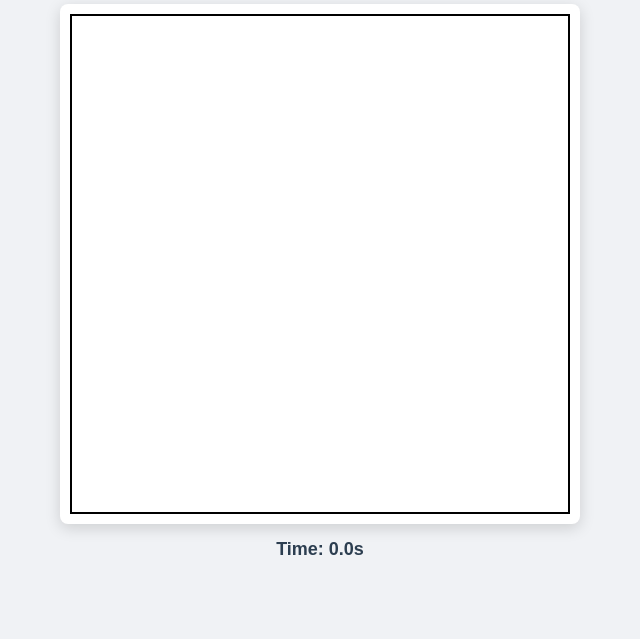
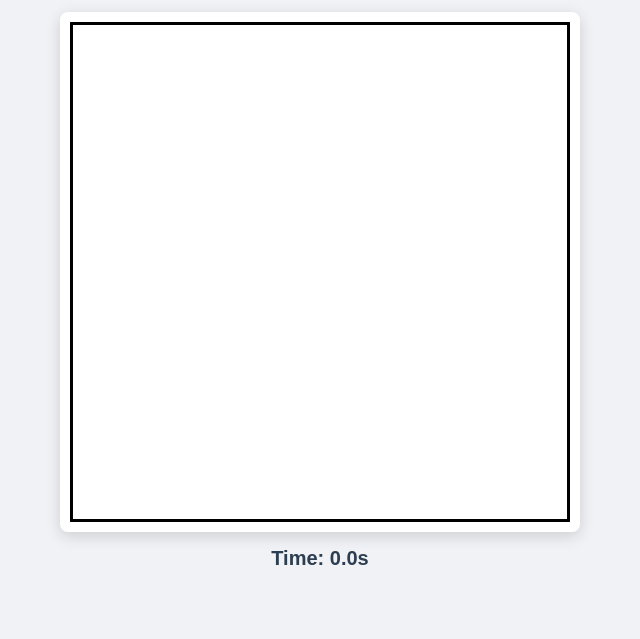
Before and after one commit to courtfunke/rwbmaze, a plain HTML site: page index.html in a window 1280 px wide. Shown: the part 161-800 px from the top of the page, without its empty margins (320-960 px from the left). Drawn offline with Linux system fonts and the light colour scheme.

Commit message:
Update index.html

```diff
--- a/index.html
+++ b/index.html
@@ -40,7 +40,7 @@
             margin-top: 5px;
         }
         .red { color: #d9381e; }
-        .white { color: #a0a0a0; }
+        .white { color: #888888; }
         .blue { color: #0044cc; }
 
         .game-container {
@@ -55,9 +55,12 @@
             position: relative;
             width: 500px;
             height: 500px;
+            /* Embedded Maze Blank Image */
             background-image: url('Maze Blank.png');
-            background-size: cover;
-            border: 2px solid #000;
+            background-size: contain;
+            background-repeat: no-repeat;
+            background-position: center;
+            border: 3px solid #000;
         }
 
         .cell {
@@ -66,6 +69,7 @@
             height: 16.666%;
             cursor: pointer;
             transition: background-color 0.2s ease;
+            box-sizing: border-box;
         }
 
         .cell:hover {
@@ -73,7 +77,8 @@
         }
 
         .cell.active {
-            background-color: rgba(76, 175, 80, 0.4);
+            background-color: rgba(76, 175, 80, 0.45);
+            border: 2px solid #2e7d32;
         }
 
         .cell.error {
@@ -82,7 +87,7 @@
 
         #timer {
             margin-top: 15px;
-            font-size: 18px;
+            font-size: 20px;
             font-weight: bold;
             color: #2c3e50;
         }
@@ -125,7 +130,8 @@
 
     <h1>Red, White & Blue Maze</h1>
     <div class="instructions">
-        Click spaces in sequence. Rule: Cross lines in order
+        Click spaces in sequence starting at <b>Start</b> and ending at <b>Finish</b>.<br>
+        Cross lines in order:
         <span class="sequence-indicator">
             <span class="red">RED</span> → <span class="white">WHITE</span> → <span class="blue">BLUE</span>
         </span>
@@ -146,56 +152,11 @@
     </div>
 
     <script>
-        // Grid mapping [row 0-5][col 0-5]
-        // 0-indexed: Row 0 is top, Row 5 is bottom. Col 0 is left, Col 5 is right.
-        const solutionSequence = [
-            { r: 5, c: 5 }, // Start
-            { r: 4, c: 5 }, // 1
-            { r: 0, c: 0 }, // Finish target index (End) - place logic handles order below
-        ];
-
-        // The exact coordinate path based on solution image mapping (24 steps total + Finish)
-        const pathCoords = [
-            { r: 5, c: 5 }, // Start
-            { r: 4, c: 5 }, // 1
-            { r: 0, c: 4 }, // 21 (Wait, following actual solution order 1 to 24 + Finish)
-        ];
-
-        // Full grid solution sequence array map matching 1 -> 24 -> Finish
-        const fullSolution = [
-            { r: 5, c: 5 }, // Start
-            { r: 4, c: 5 }, // 1
-            { r: 0, c: 4 }, // 21... Wait, let's map precise order 1..24
-            { r: 4, c: 4 }, // 3
-            { r: 4, c: 3 }, // 4
-            { r: 4, c: 2 }, // 5
-            { r: 5, c: 2 }, // 6
-            { r: 5, c: 1 }, // 7
-            { r: 4, c: 1 }, // 8
-            { r: 3, c: 1 }, // 9
-            { r: 3, c: 2 }, // 10
-            { r: 2, c: 2 }, // 11
-            { r: 2, c: 1 }, // 12
-            { r: 2, c: 0 }, // 13
-            { r: 1, c: 0 }, // 14
-            { r: 1, c: 1 }, // 15
-            { r: 1, c: 2 }, // 16
-            { r: 1, c: 3 }, // 17
-            { r: 2, c: 3 }, // 18
-            { r: 2, c: 4 }, // 19
-            { r: 1, c: 4 }, // 20
-            { r: 0, c: 4 }, // 21
-            { r: 0, c: 3 }, // 22
-            { r: 0, c: 2 }, // 23
-            { r: 0, c: 1 }, // 24
-            { r: 0, c: 0 }  // Finish
-        ];
-
-        // Correct strict sequence from 1 to Finish based on solution overlay image
+        // Exact solution sequence according to the numbered map (1 to 24 + Start/Finish)
         const targetSequence = [
             { r: 5, c: 5 }, // Start
             { r: 4, c: 5 }, // 1
-            { r: 4, c: 4 }, // 3 (2 is skipped/not labelled or implied path space)
+            { r: 4, c: 4 }, // 3
             { r: 4, c: 3 }, // 4
             { r: 4, c: 2 }, // 5
             { r: 5, c: 2 }, // 6
@@ -230,7 +191,6 @@
         const modal = document.getElementById('modal');
         const winMessage = document.getElementById('win-message');
 
-        // Web Audio Synthesizer for sounds
         const audioCtx = new (window.AudioContext || window.webkitAudioContext)();
 
         function playBuzzer() {
@@ -250,7 +210,7 @@
 
         function playWinSound() {
             if (audioCtx.state === 'suspended') audioCtx.resume();
-            const notes = [261.63, 329.63, 392.00, 523.25]; // C E G C
+            const notes = [261.63, 329.63, 392.00, 523.25];
             notes.forEach((freq, i) => {
                 const osc = audioCtx.createOscillator();
                 const gain = audioCtx.createGain();
@@ -295,7 +255,6 @@
             const expected = targetSequence[currentIndex];
 
             if (r === expected.r && c === expected.c) {
-                // Correct step
                 if (currentIndex === 0 && !gameStarted) {
                     gameStarted = true;
                     startTimer();
@@ -304,7 +263,6 @@
                 cellElement.classList.add('active');
                 currentIndex++;
 
-                // Check if reached Finish
                 if (currentIndex === targetSequence.length) {
                     clearInterval(timerInterval);
                     const totalTime = ((Date.now() - startTime) / 1000).toFixed(2);
@@ -313,7 +271,6 @@
                     modal.style.display = 'flex';
                 }
             } else {
-                // Wrong step - Reset progress (keeps overall timer running from first attempt)
                 if (gameStarted) {
                     playBuzzer();
                     cellElement.classList.add('error');
```
